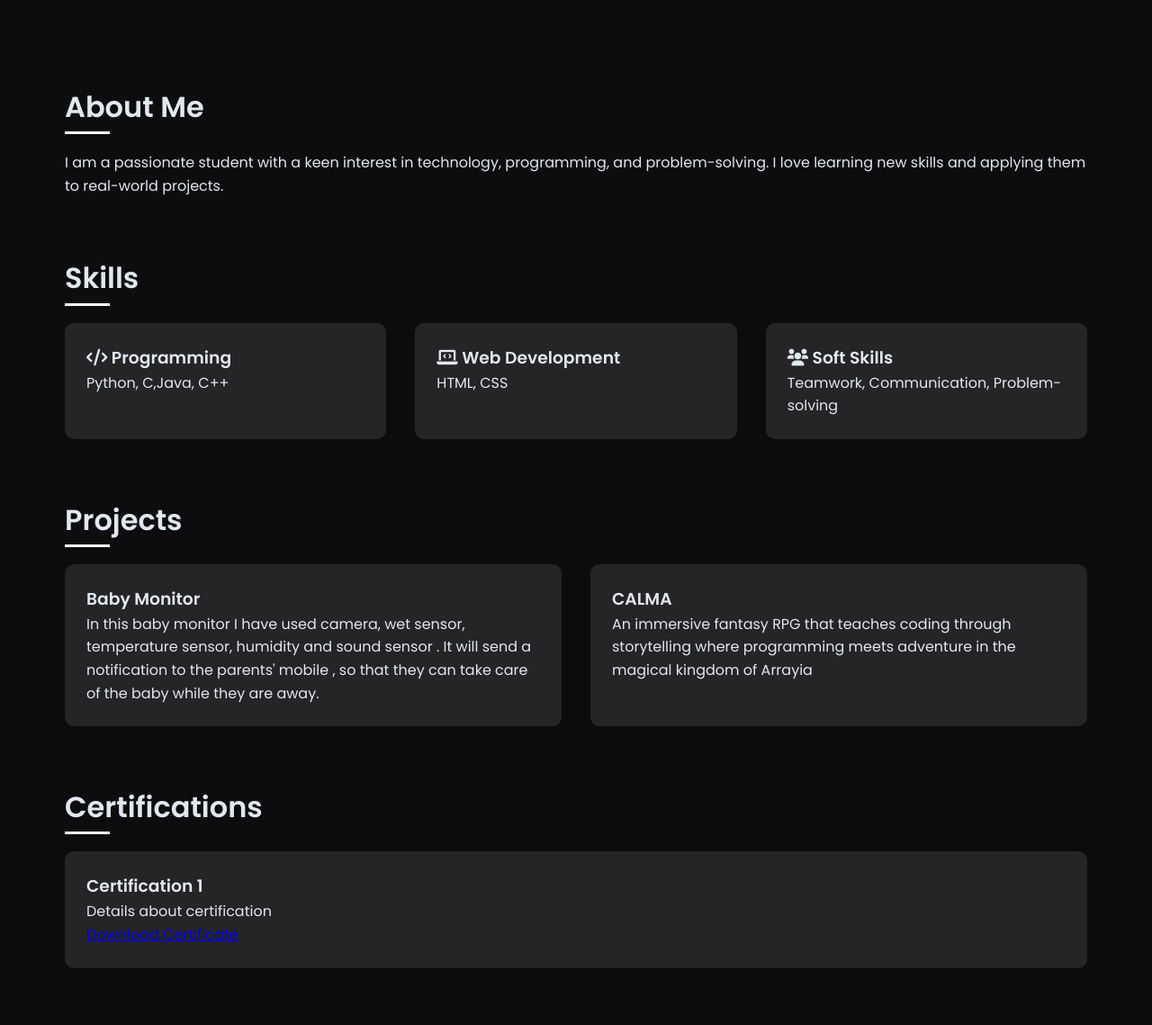
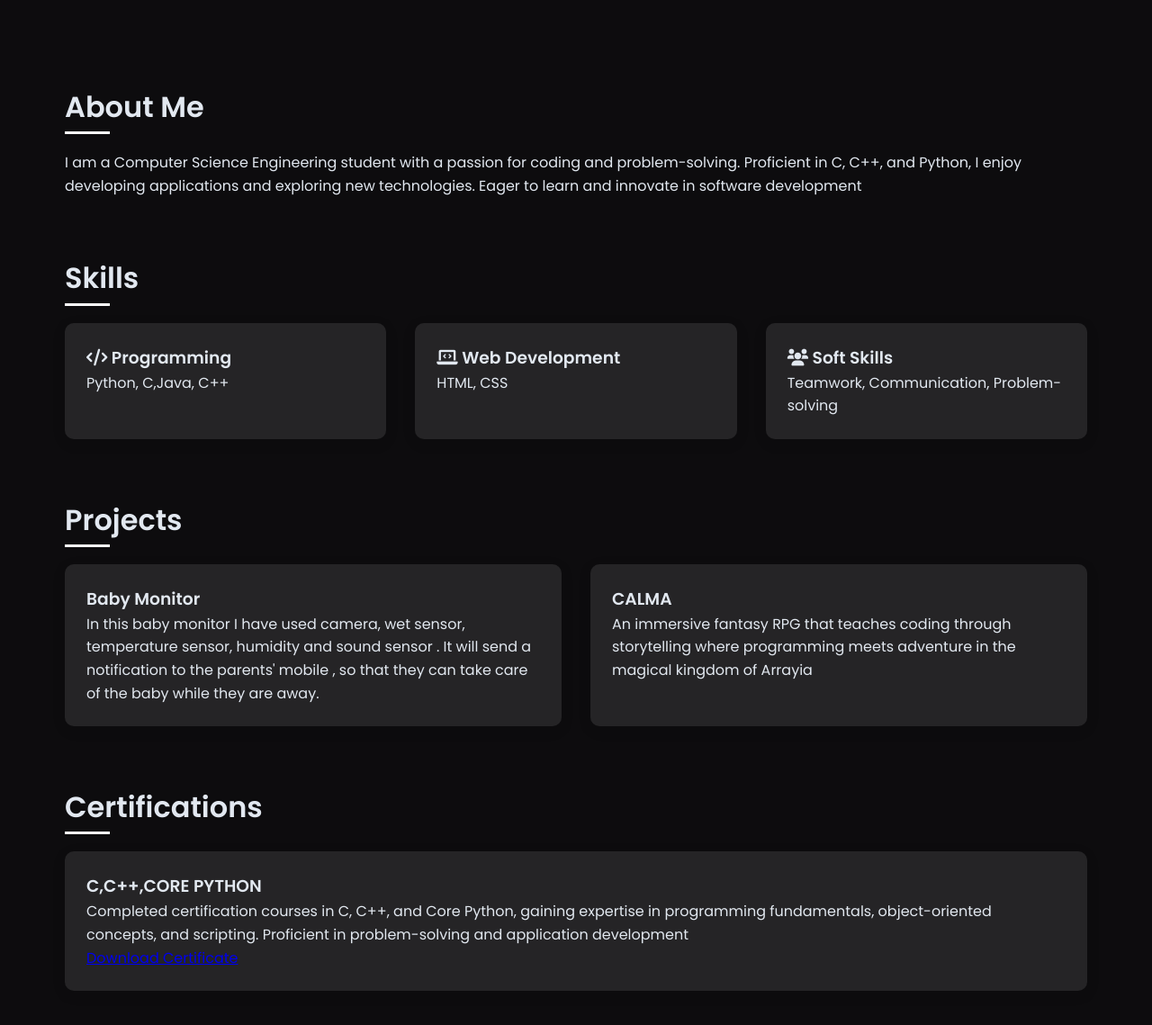
Before and after one commit to darinmario2/my-personal-webpage, a plain HTML site: page index.html in a window 1280 px wide. Shown: the part 127-1266 px from the top of the page at 90% size. Drawn offline with Linux system fonts and the light colour scheme.

Commit message:
Your commit message

```diff
--- a/index.html
+++ b/index.html
@@ -177,14 +177,14 @@
             </div>
             <nav class="contact-links">
                 <a href="mailto:darinmario.27csa@licet.ac.in"><i class="fas fa-envelope"></i></a>
-                <a href="https://linkedin.com/in/darinmariop"><i class="fab fa-linkedin"></i></a>
+                <a href="https://www.linkedin.com/in/darin-mario-823538292?utm_source=share&utm_campaign=share_via&utm_content=profile&utm_medium=android_app"><i class="fab fa-linkedin"></i></a>
                 <a href="https://github.com/darinmario2"><i class="fab fa-github"></i></a>
             </nav>
         </header>
 
         <section class="section">
             <h2>About Me</h2>
-            <p>I am a passionate student with a keen interest in technology, programming, and problem-solving. I love learning new skills and applying them to real-world projects.</p>
+            <p>I am a Computer Science Engineering student with a passion for coding and problem-solving. Proficient in C, C++, and Python, I enjoy developing applications and exploring new technologies. Eager to learn and innovate in software development</p>
         </section>
 
         <section class="section">
@@ -226,9 +226,9 @@
             <h2>Certifications</h2>
             <div class="projects">
                 <div class="project-card">
-                    <h3>Certification 1</h3>
-                    <p>Details about certification</p>
-                    <a href="cert1.pdf" download>Download Certificate</a>
+                    <h3>C,C++,CORE PYTHON</h3>
+                    <p>Completed certification courses in C, C++, and Core Python, gaining expertise in programming fundamentals, object-oriented concepts, and scripting. Proficient in problem-solving and application development</p>
+                    <a href="https://www.mediafire.com/file/geeechksmb5yxv5/certification.pdf.pdf/file" download>Download Certificate</a>
                 </div>
             </div>
         </section>
```
